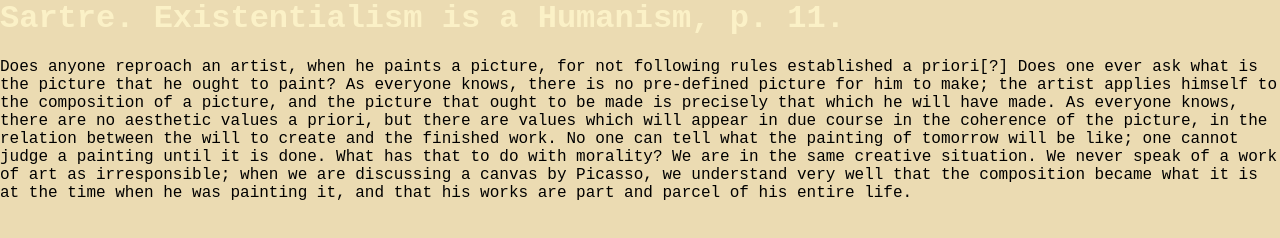
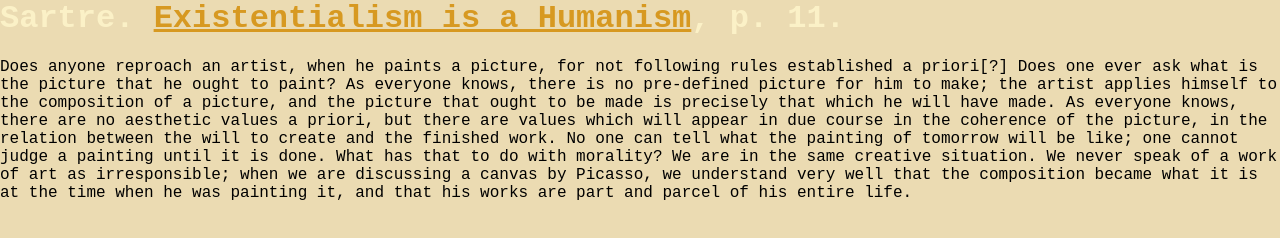
Before and after one commit to Chapterhause/chapterhause.github.io, a plain HTML site: page index.html in a window 1280 px wide. Drawn offline with Linux system fonts and the light colour scheme.

Commit message:
Add link to essay

```diff
--- a/index.html
+++ b/index.html
@@ -5,7 +5,7 @@
 </head>
 <body>
 
-<h1>Sartre. Existentialism is a Humanism, p. 11.</h1>
+	<h1>Sartre. <a href="https://warwick.ac.uk/fac/cross_fac/complexity/people/students/dtc/students2011/maitland/philosophy/sartre-eih.pdf">Existentialism is a Humanism</a>, p. 11.</h1>
 
 <p>Does anyone reproach an artist, when he paints a picture, for not following rules established a
 priori[?] Does one ever ask what is the picture that he ought to paint? As everyone knows,
@@ -18,7 +18,7 @@ tomorrow will be like; one cannot judge a painting until it is done. What has th
 morality? We are in the same creative situation. We never speak of a work of art as
 irresponsible; when we are discussing a canvas by Picasso, we understand very well that
 the composition became what it is at the time when he was painting it, and that his works
-are part and parcel of his entire life.</p>
+are part and parcel of his entire life.
 
 </body>
 </html>
--- a/style.css
+++ b/style.css
@@ -7,3 +7,11 @@ body {
 h1 {
   color: #FBF1C7;
 }
+
+a:link {
+	color: #D79921;
+}
+
+a:visited {
+	color: #BDAE93;
+}
```
